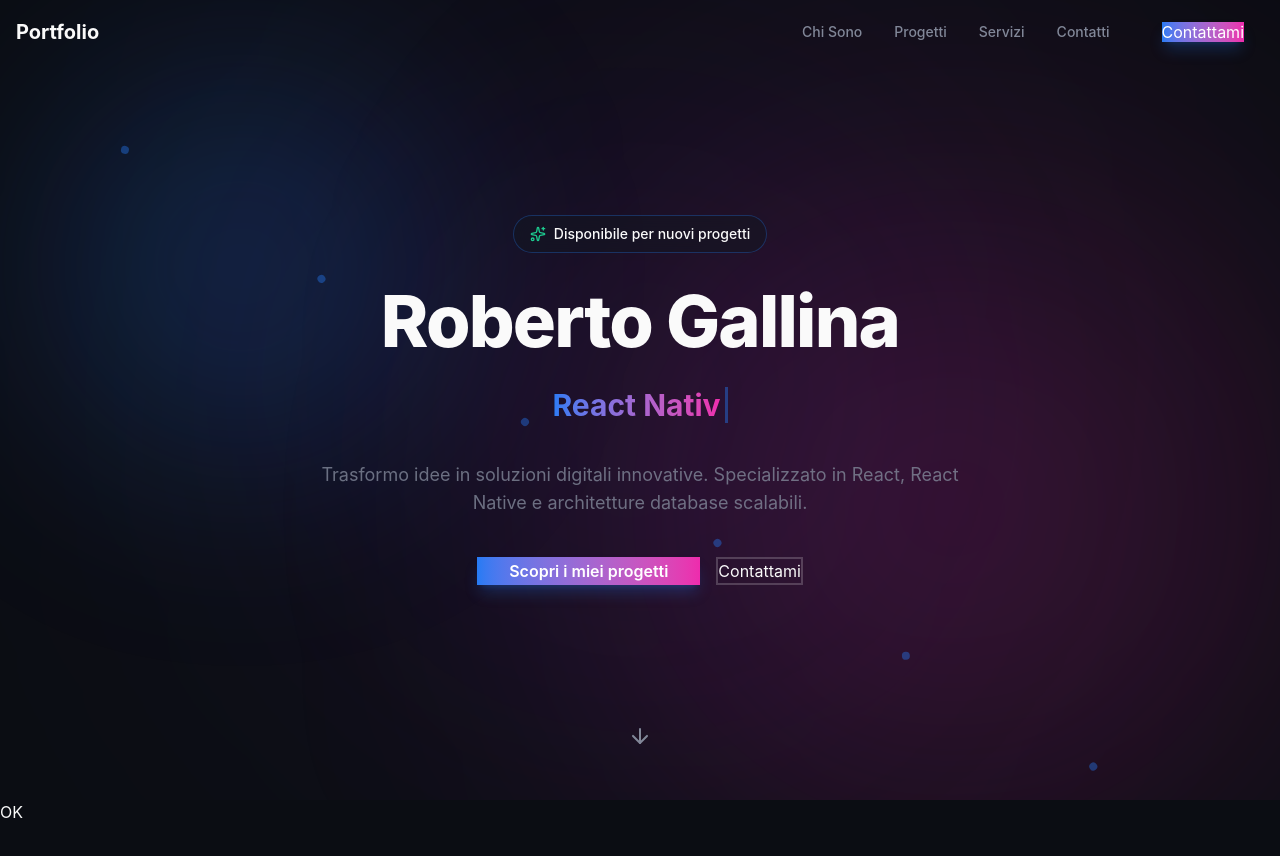
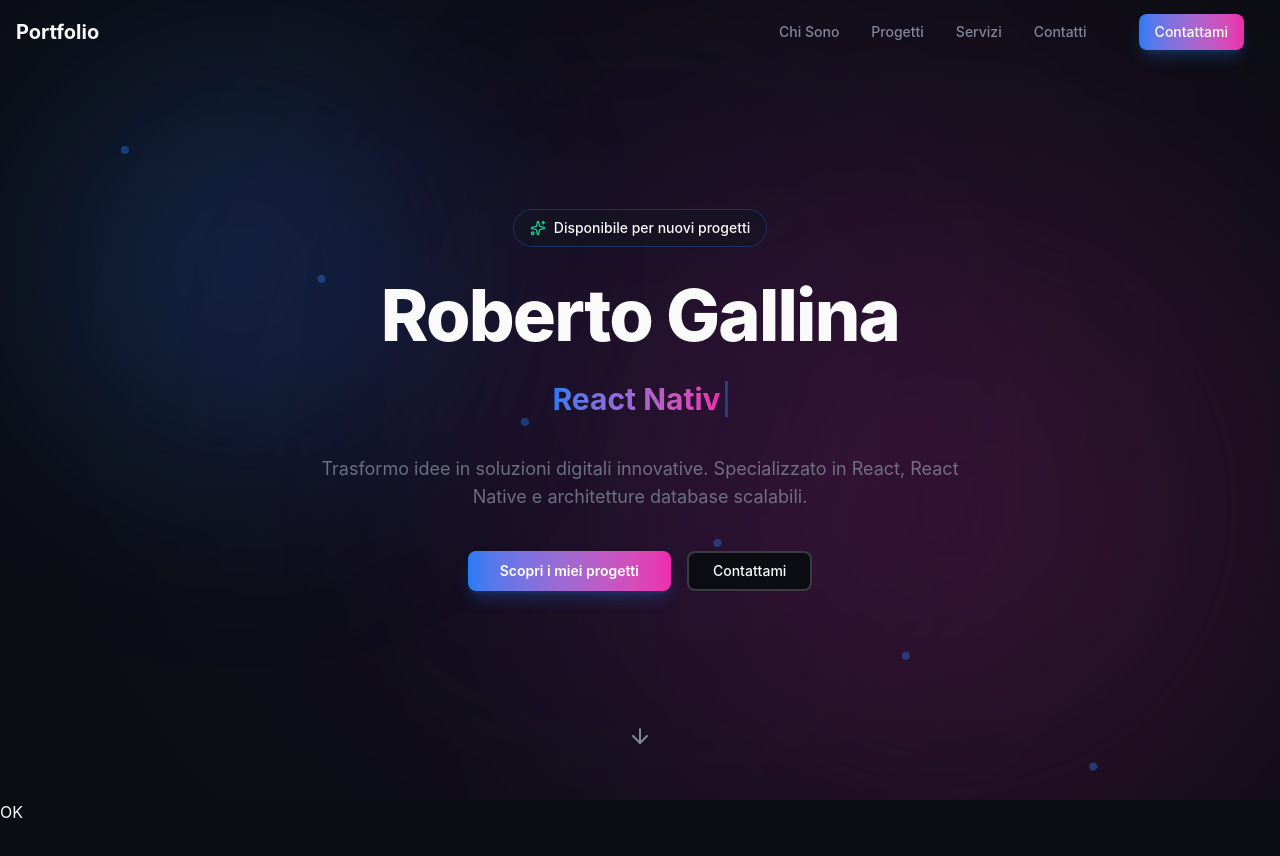
Before and after one commit to Zexal0807/Portfolio, a Next.js app: page / in a window 1280 px wide. Shown: the top 856 px of the page. Built offline with nearby package versions, Linux system fonts and the light colour scheme.

Commit message:
Add lib and button

```diff
--- a/src/app/globals.css
+++ b/src/app/globals.css
@@ -1,4 +1,7 @@
 @import "tailwindcss";
+@import "tw-animate-css";
+
+@custom-variant dark (&:is(.dark *));
 
 @theme {
     --radius-lg: var(--radius);
@@ -200,6 +203,13 @@
     --sidebar-accent-foreground: #fafafa;
     --sidebar-border: #21232c;
     --sidebar-ring: #257bf4;
+
+    --chart-1: oklch(0.646 0.222 41.116);
+    --chart-2: oklch(0.6 0.118 184.704);
+    --chart-3: oklch(0.398 0.07 227.392);
+    --chart-4: oklch(0.828 0.189 84.429);
+    --chart-5: oklch(0.769 0.188 70.08);
+    --sidebar: oklch(0.985 0 0);
 }
 
 @media (prefers-color-scheme: dark) {
--- a/src/components/Hero.js
+++ b/src/components/Hero.js
@@ -4,6 +4,7 @@
 import { ArrowDown, Sparkles } from "lucide-react";
 // import { Button } from "@/components/ui/button";
 import TypewriterText from "@/components/TypewriterText";
+import { Button } from "./ui/button";
 
 const skills = [
     "Sviluppatore React & NextJS",
@@ -134,21 +135,21 @@
                         transition={{ delay: 0.9, duration: 0.6 }}
                         className="flex flex-col sm:flex-row gap-4 justify-center"
                     >
-                        <button
+                        <Button
                             size="lg"
-                            className="bg-gradient-to-r from-primary-accent to-secondary-accent hover:opacity-90 text-white font-semibold px-8 shadow-lg shadow-primary-accent/25"
+                            className="bg-gradient-to-r from-primary-accent to-secondary-accent hover:opacity-90 text-white font-semibold px-8 shadow-lg shadow-primary-accent/25 cursor-pointer"
                             onClick={() => scrollToSection("progetti")}
                         >
                             Scopri i miei progetti
-                        </button>
-                        <button
+                        </Button>
+                        <Button
                             size="lg"
                             variant="outline"
-                            className="border-2 border-foreground/20 hover:bg-foreground/10 hover:border-primary-accent/50"
+                            className="border-2 border-foreground/20 hover:bg-foreground/10 hover:border-primary-accent/50 cursor-pointer"
                             onClick={() => scrollToSection("contatti")}
                         >
                             Contattami
-                        </button>
+                        </Button>
                     </motion.div>
                 </motion.div>
             </div>
--- a/src/components/Navbar.js
+++ b/src/components/Navbar.js
@@ -4,6 +4,7 @@
 import { motion, AnimatePresence } from "framer-motion";
 import { Menu, X } from "lucide-react";
 import Link from "next/link";
+import { Button } from "./ui/button";
 
 const navItems = [
     { label: "Chi Sono", href: "#chi-sono" },
@@ -41,8 +42,8 @@
                 }`
             }
         >
-            <div className="container px-4">
-                <div className="flex items-center justify-between h-16">
+            <div className="container">
+                <div className="flex items-center justify-between h-16 px-4">
                     {/* Logo */}
                     <motion.a
                         href="#"
@@ -78,12 +79,12 @@
                             animate={{ opacity: 1, scale: 1 }}
                             transition={{ delay: 0.4 }}
                         >
-                            <Link
-                                className="bg-gradient-to-r from-primary-accent to-secondary-accent hover:opacity-90 text-white shadow-lg shadow-primary-accent/25 m-5"
+                            <Button
+                                className="bg-gradient-to-r from-primary-accent to-secondary-accent hover:opacity-90 text-white shadow-lg shadow-primary-accent/25 m-5 cursor-pointer"
                                 href="#contatti"
                             >
                                 Contattami
-                            </Link>
+                            </Button>
                         </motion.div>
                     </div>
 
@@ -103,14 +104,14 @@
                 </div>
 
                 {/* Mobile Menu */}
-                <AnimatePresence>
+                <AnimatePresence >
                     {isMobileMenuOpen && (
                         <motion.div
                             initial={{ opacity: 0, height: 0 }}
                             animate={{ opacity: 1, height: "auto" }}
                             exit={{ opacity: 0, height: 0 }}
                             transition={{ duration: 0.3 }}
-                            className="md:hidden py-4 border-t border-border/50 overflow-hidden"
+                            className="md:hidden border-t border-border/50 overflow-hidden bg-background"
                         >
                             <div className="flex flex-col gap-2">
                                 {navItems.map((item, index) => (
@@ -129,13 +130,14 @@
                                     initial={{ opacity: 0, x: -20 }}
                                     animate={{ opacity: 1, x: 0 }}
                                     transition={{ delay: 0.4 }}
+                                    className="flex justify-center"
                                 >
-                                    <Link
-                                        className="mt-2 w-full bg-gradient-to-r from-primary-accent to-secondary-accent hover:opacity-90 text-white"
+                                    <Button
+                                        className="mt-2 w-75 bg-gradient-to-r from-primary-accent to-secondary-accent hover:opacity-90 text-white cursor-pointer mb-2"
                                         href="#contatti"
                                     >
                                         Contattami
-                                    </Link>
+                                    </Button>
                                 </motion.div>
                             </div>
                         </motion.div>
--- /dev/null
+++ b/src/components/ui/button.jsx
@@ -0,0 +1,58 @@
+import * as React from "react"
+import { Slot } from "@radix-ui/react-slot"
+import { cva } from "class-variance-authority";
+
+import { cn } from "@/lib/utils"
+
+const buttonVariants = cva(
+  "inline-flex items-center justify-center gap-2 whitespace-nowrap rounded-md text-sm font-medium transition-all disabled:pointer-events-none disabled:opacity-50 [&_svg]:pointer-events-none [&_svg:not([class*='size-'])]:size-4 shrink-0 [&_svg]:shrink-0 outline-none focus-visible:border-ring focus-visible:ring-ring/50 focus-visible:ring-[3px] aria-invalid:ring-destructive/20 dark:aria-invalid:ring-destructive/40 aria-invalid:border-destructive",
+  {
+    variants: {
+      variant: {
+        default: "bg-primary text-primary-foreground hover:bg-primary/90",
+        destructive:
+          "bg-destructive text-white hover:bg-destructive/90 focus-visible:ring-destructive/20 dark:focus-visible:ring-destructive/40 dark:bg-destructive/60",
+        outline:
+          "border bg-background shadow-xs hover:bg-accent hover:text-accent-foreground dark:bg-input/30 dark:border-input dark:hover:bg-input/50",
+        secondary:
+          "bg-secondary text-secondary-foreground hover:bg-secondary/80",
+        ghost:
+          "hover:bg-accent hover:text-accent-foreground dark:hover:bg-accent/50",
+        link: "text-primary underline-offset-4 hover:underline",
+      },
+      size: {
+        default: "h-9 px-4 py-2 has-[>svg]:px-3",
+        sm: "h-8 rounded-md gap-1.5 px-3 has-[>svg]:px-2.5",
+        lg: "h-10 rounded-md px-6 has-[>svg]:px-4",
+        icon: "size-9",
+        "icon-sm": "size-8",
+        "icon-lg": "size-10",
+      },
+    },
+    defaultVariants: {
+      variant: "default",
+      size: "default",
+    },
+  }
+)
+
+function Button({
+  className,
+  variant = "default",
+  size = "default",
+  asChild = false,
+  ...props
+}) {
+  const Comp = asChild ? Slot : "button"
+
+  return (
+    <Comp
+      data-slot="button"
+      data-variant={variant}
+      data-size={size}
+      className={cn(buttonVariants({ variant, size, className }))}
+      {...props} />
+  );
+}
+
+export { Button, buttonVariants }
--- /dev/null
+++ b/src/lib/utils.js
@@ -0,0 +1,6 @@
+import { clsx } from "clsx";
+import { twMerge } from "tailwind-merge"
+
+export function cn(...inputs) {
+  return twMerge(clsx(inputs));
+}
```
Also changed, not shown: package.json (+8 -2 lines), components.json (added), 1 other file (tests, documents, lock files or other folders).
